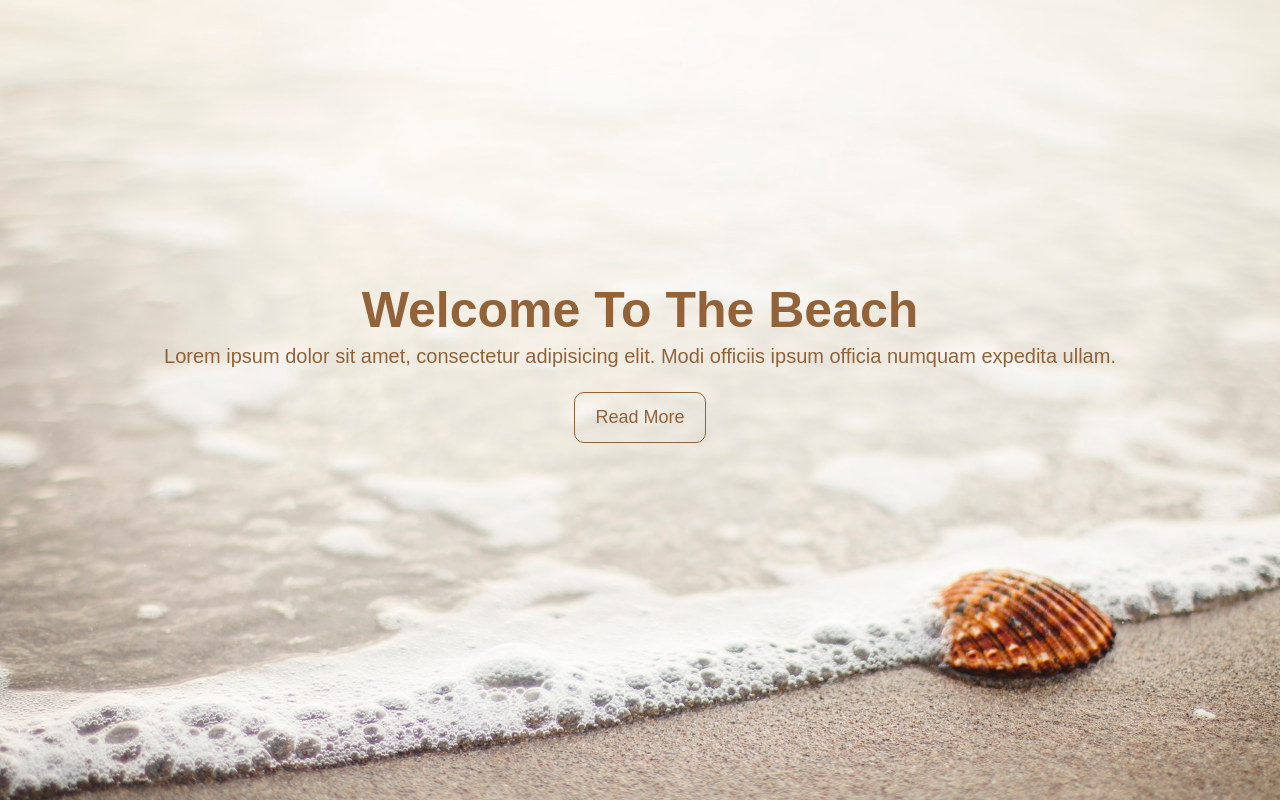
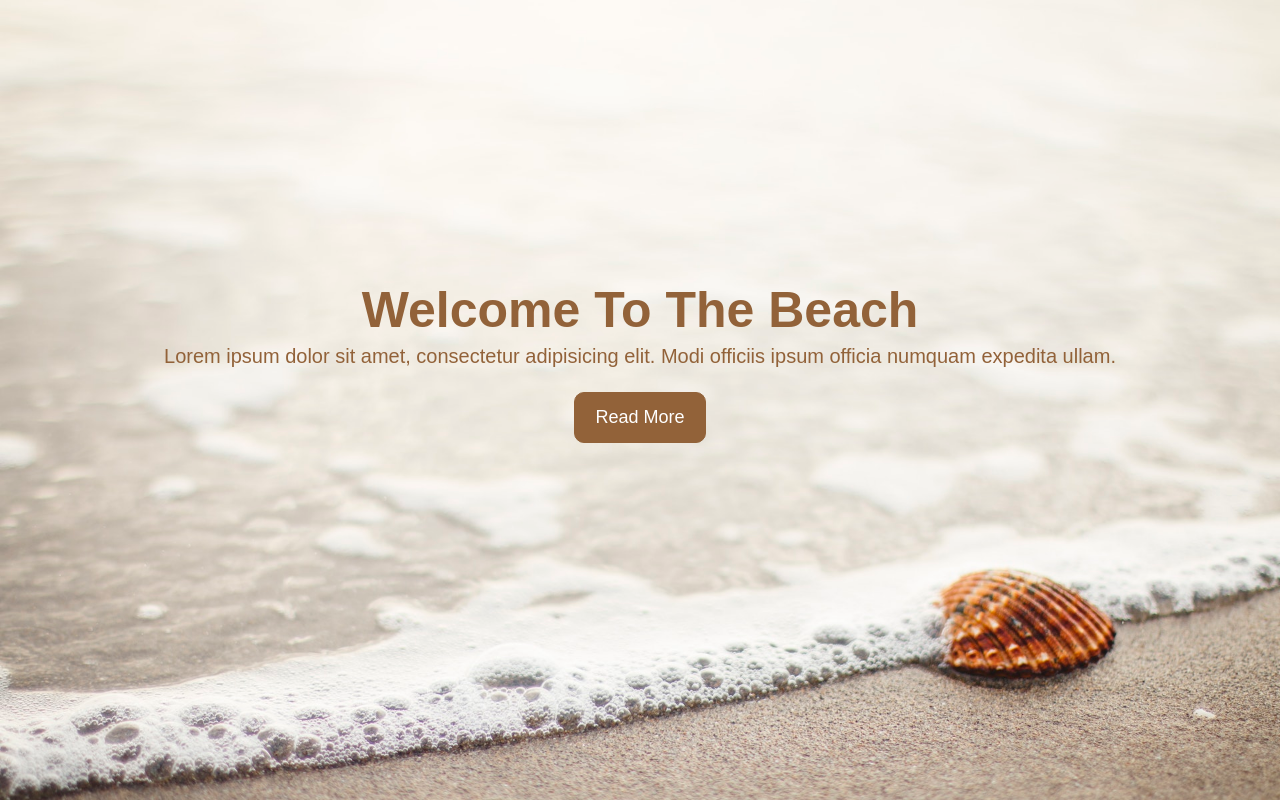
Before and after one commit to RuslanKondratuk/practic-Landing, a plain HTML site: page index.html in a window 1280 px wide. In both pictures the pointer is over the link "Read More". Shown: the top 800 px of the page. Drawn offline with Linux system fonts and the light colour scheme.

Commit message:
Add hover button

```diff
--- a/style.css
+++ b/style.css
@@ -50,6 +50,11 @@ body {
     border-radius: 10px;
 }
 
+.button:hover {
+    color: #fff;
+    background-color: #926239;
+}
+
 /* Second page with blocks */
 /* First and second blocks */
 .main-block {
```
